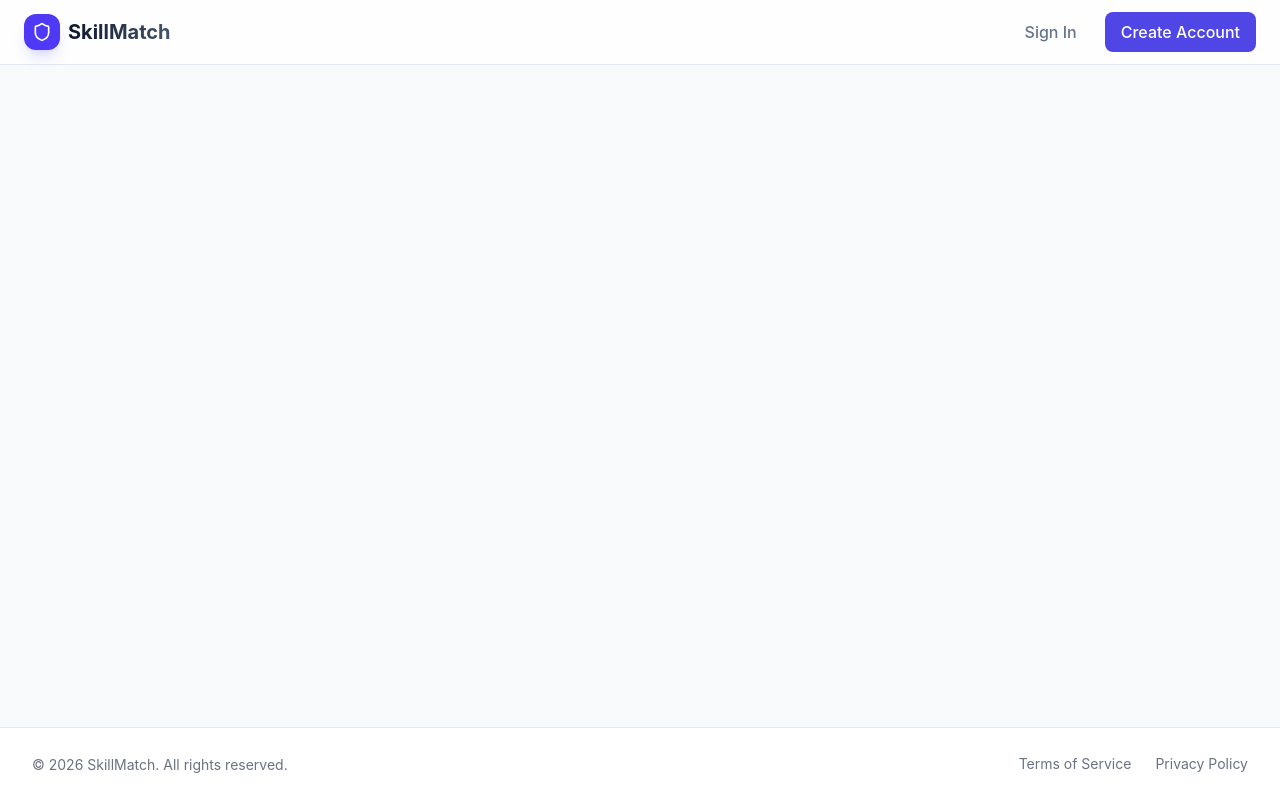
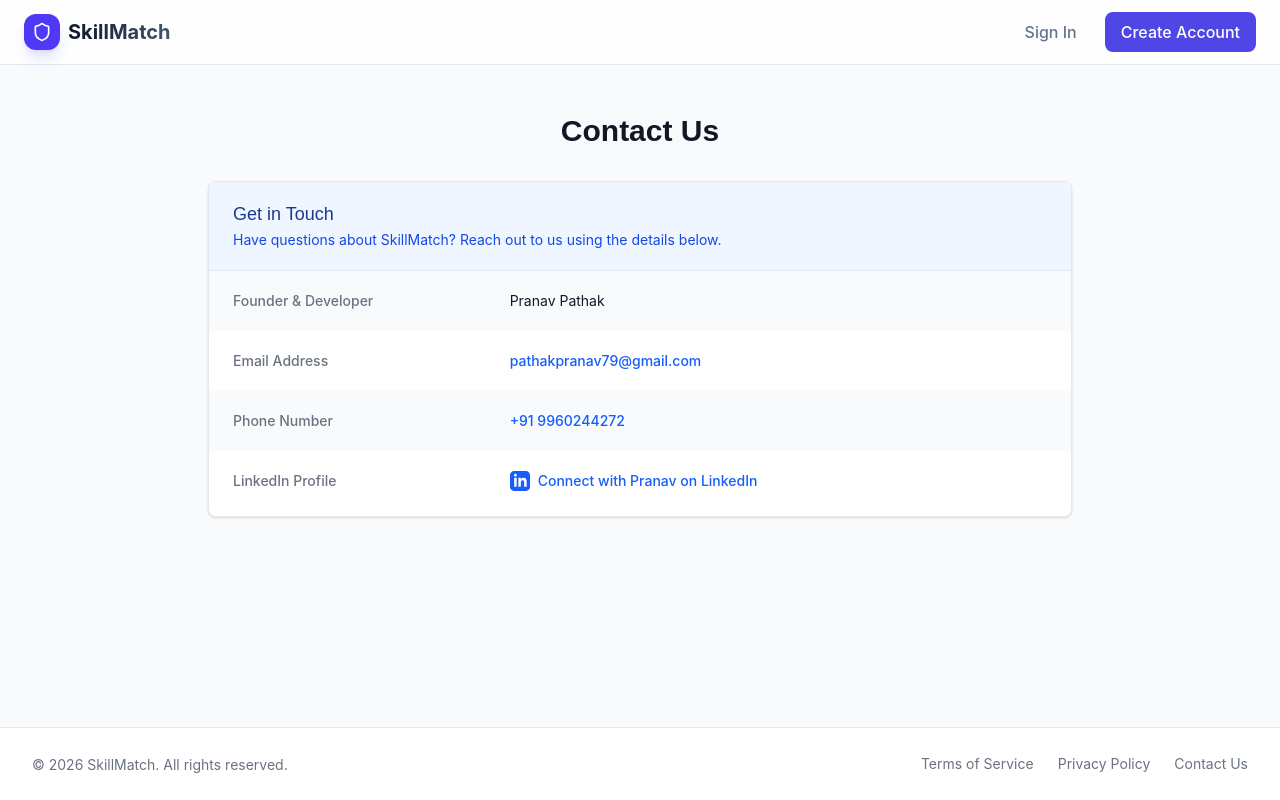
Before and after one commit to PRANAV0443s/skillmatch, a React (Vite) app in the folder frontend/: page /contact in a window 1280 px wide. Built offline with nearby package versions, Linux system fonts and the light colour scheme.

Commit message:
Add Contact page with user details

```diff
--- a/frontend/src/App.jsx
+++ b/frontend/src/App.jsx
@@ -7,6 +7,7 @@
 import TermsOfService from './components/TermsOfService';
 import PrivacyPolicy from './components/PrivacyPolicy';
 import Footer from './components/Footer';
+import Contact from './components/Contact';
 
 const App = () => {
     return (
@@ -22,6 +23,7 @@
                         <Route path="/employer" element={<DashboardEmployer />} />
                         <Route path="/terms" element={<TermsOfService />} />
                         <Route path="/privacy" element={<PrivacyPolicy />} />
+                        <Route path="/contact" element={<Contact />} />
                     </Routes>
                 </div>
                 <Footer />
--- /dev/null
+++ b/frontend/src/components/Contact.jsx
@@ -0,0 +1,60 @@
+import React from 'react';
+
+const Contact = () => {
+    return (
+        <div className="max-w-4xl mx-auto px-4 py-12">
+            <h1 className="text-3xl font-bold mb-8 text-gray-900 text-center">Contact Us</h1>
+
+            <div className="bg-white shadow overflow-hidden sm:rounded-lg border border-gray-200">
+                <div className="px-4 py-5 sm:px-6 bg-blue-50">
+                    <h3 className="text-lg leading-6 font-medium text-blue-900">Get in Touch</h3>
+                    <p className="mt-1 max-w-2xl text-sm text-blue-700">
+                        Have questions about SkillMatch? Reach out to us using the details below.
+                    </p>
+                </div>
+                <div className="border-t border-gray-200">
+                    <dl>
+                        <div className="bg-gray-50 px-4 py-5 sm:grid sm:grid-cols-3 sm:gap-4 sm:px-6">
+                            <dt className="text-sm font-medium text-gray-500">Founder & Developer</dt>
+                            <dd className="mt-1 text-sm text-gray-900 sm:mt-0 sm:col-span-2">Pranav Pathak</dd>
+                        </div>
+                        <div className="bg-white px-4 py-5 sm:grid sm:grid-cols-3 sm:gap-4 sm:px-6">
+                            <dt className="text-sm font-medium text-gray-500">Email Address</dt>
+                            <dd className="mt-1 text-sm text-gray-900 sm:mt-0 sm:col-span-2">
+                                <a href="mailto:pathakpranav79@gmail.com" className="text-blue-600 hover:text-blue-500 font-medium">
+                                    pathakpranav79@gmail.com
+                                </a>
+                            </dd>
+                        </div>
+                        <div className="bg-gray-50 px-4 py-5 sm:grid sm:grid-cols-3 sm:gap-4 sm:px-6">
+                            <dt className="text-sm font-medium text-gray-500">Phone Number</dt>
+                            <dd className="mt-1 text-sm text-gray-900 sm:mt-0 sm:col-span-2">
+                                <a href="tel:+919960244272" className="text-blue-600 hover:text-blue-500 font-medium">
+                                    +91 9960244272
+                                </a>
+                            </dd>
+                        </div>
+                        <div className="bg-white px-4 py-5 sm:grid sm:grid-cols-3 sm:gap-4 sm:px-6">
+                            <dt className="text-sm font-medium text-gray-500">LinkedIn Profile</dt>
+                            <dd className="mt-1 text-sm text-gray-900 sm:mt-0 sm:col-span-2">
+                                <a
+                                    href="https://www.linkedin.com/posts/%E1%B4%98%CA%80%E1%B4%80%C9%B4%E1%B4%80%E1%B4%A0-%E1%B4%98%E1%B4%80%E1%B4%9B%CA%9C%E1%B4%80%E1%B4%8B-2636b2322_hyperledgerfabric-blockchain-docker-ugcPost-7451672231404826624-0uay?utm_source=share&utm_medium=member_android&rcm=ACoAAFGd8esBCR25OrgSVFiLgNWslrCQCDouhdQ"
+                                    target="_blank"
+                                    rel="noopener noreferrer"
+                                    className="text-blue-600 hover:text-blue-500 font-medium inline-flex items-center"
+                                >
+                                    <svg className="w-5 h-5 mr-2" fill="currentColor" viewBox="0 0 24 24" aria-hidden="true">
+                                        <path fillRule="evenodd" d="M19 0h-14c-2.761 0-5 2.239-5 5v14c0 2.761 2.239 5 5 5h14c2.762 0 5-2.239 5-5v-14c0-2.761-2.238-5-5-5zm-11 19h-3v-11h3v11zm-1.5-12.268c-.966 0-1.75-.79-1.75-1.764s.784-1.764 1.75-1.764 1.75.79 1.75 1.764-.783 1.764-1.75 1.764zm13.5 12.268h-3v-5.604c0-3.368-4-3.113-4 0v5.604h-3v-11h3v1.765c1.396-2.586 7-2.777 7 2.476v6.759z" clipRule="evenodd" />
+                                    </svg>
+                                    Connect with Pranav on LinkedIn
+                                </a>
+                            </dd>
+                        </div>
+                    </dl>
+                </div>
+            </div>
+        </div>
+    );
+};
+
+export default Contact;
--- a/frontend/src/components/Footer.jsx
+++ b/frontend/src/components/Footer.jsx
@@ -18,6 +18,9 @@
                         <Link to="/privacy" className="hover:text-blue-600 transition-colors">
                             Privacy Policy
                         </Link>
+                        <Link to="/contact" className="hover:text-blue-600 transition-colors">
+                            Contact Us
+                        </Link>
                     </div>
                 </div>
             </div>
--- a/frontend/src/components/PrivacyPolicy.jsx
+++ b/frontend/src/components/PrivacyPolicy.jsx
@@ -41,7 +41,7 @@
 
                 <h2 className="text-xl font-semibold mt-6 mb-3 text-gray-800">6. Contact Us</h2>
                 <p className="mb-4">
-                    If you have any questions about this Privacy Policy, please contact us at support@skillmatch.com.
+                    If you have any questions about this Privacy Policy, please contact us at pathakpranav79@gmail.com.
                 </p>
             </div>
         </div>
```
